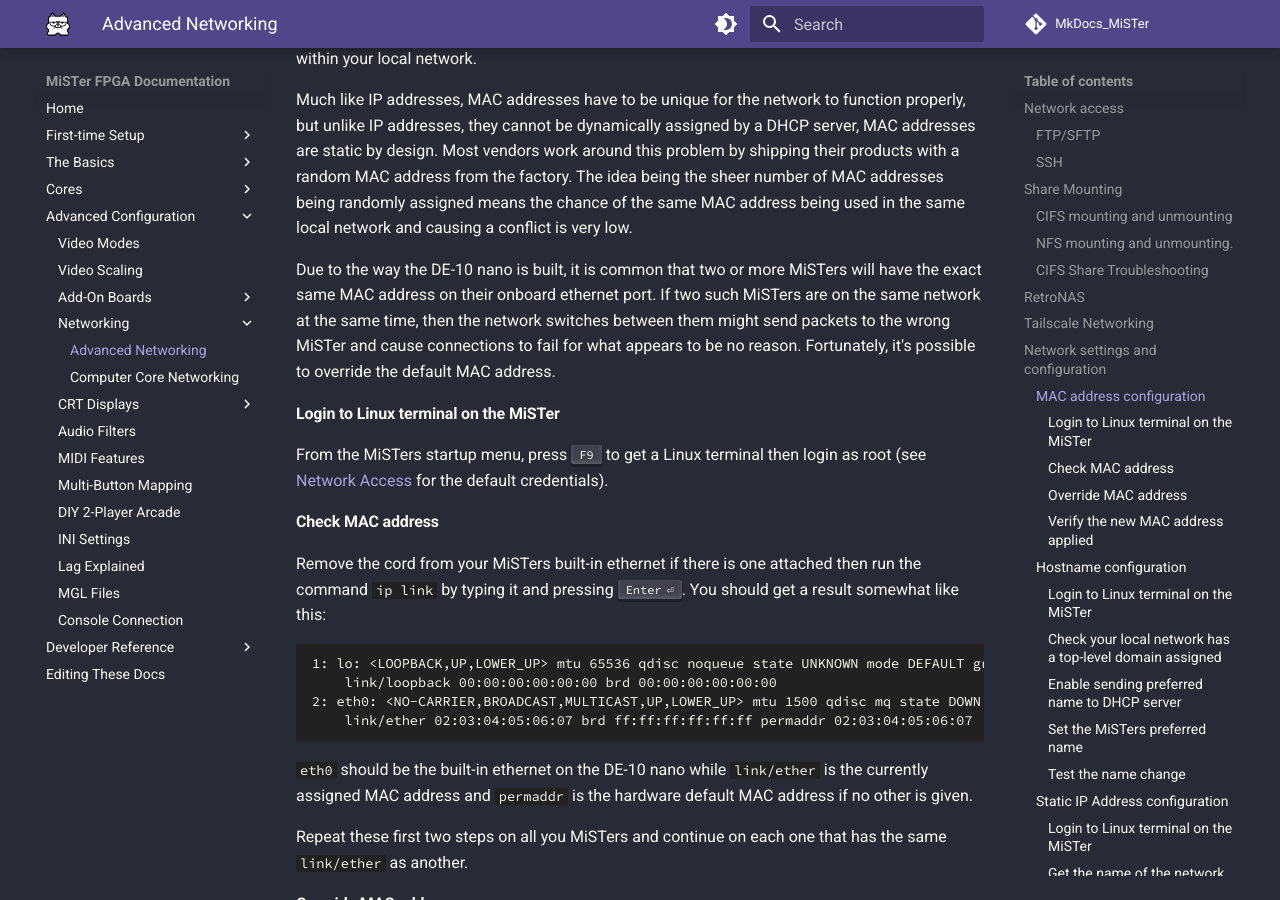
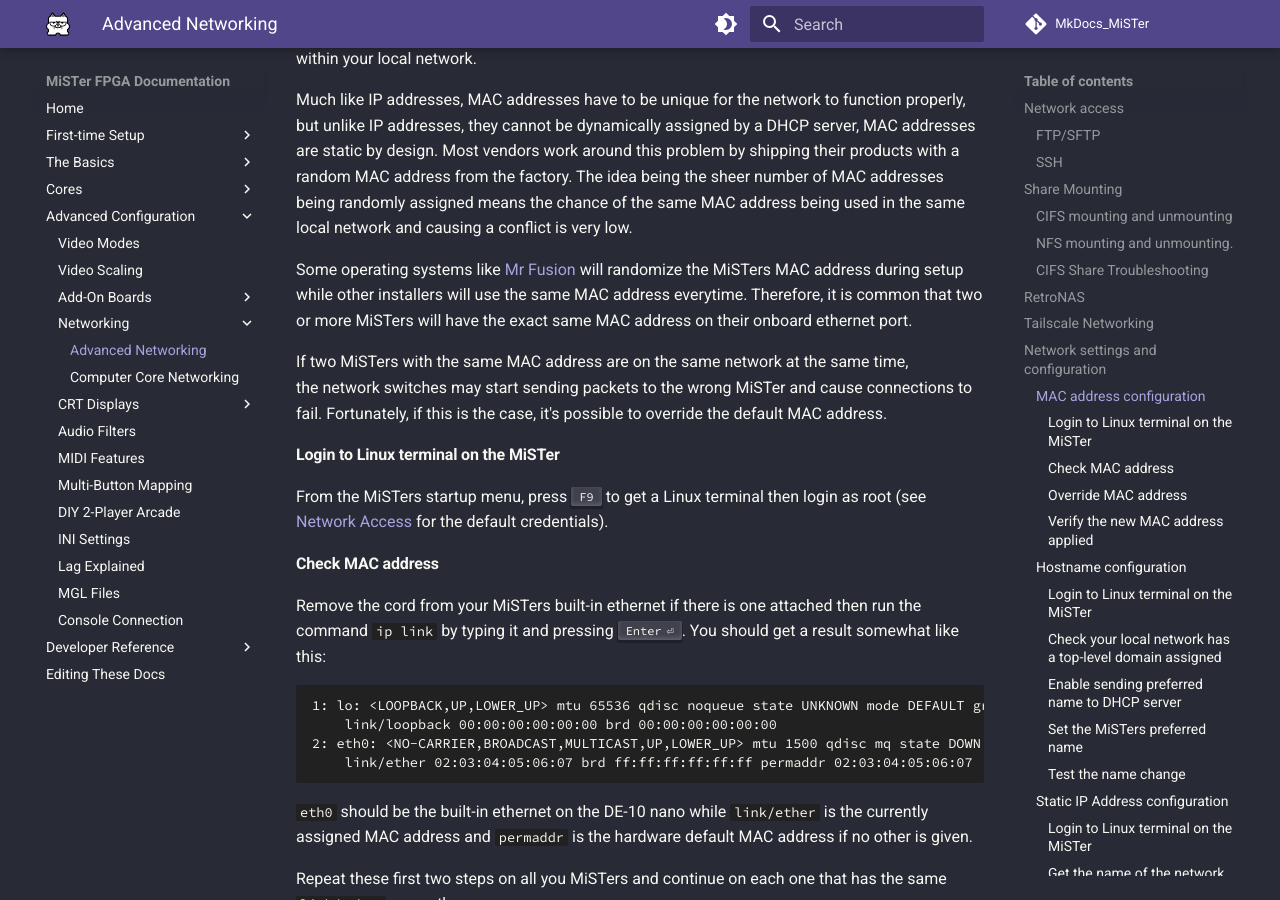
Before and after one commit to MiSTer-devel/MkDocs_MiSTer, an MkDocs documentation site: the page built from docs/advanced/network.md, in a window 1280 px wide and 900 px high, scrolled down 5178 px. Built offline with MkDocs 1.6.1 and Material for MkDocs 9.7.7, drawn with Linux system fonts in a browser that asks for light colours; comment, search, counter and statistics services are not loaded.

Commit message:
Mention Mr Fusion randomizing MAC addresses on setup.

```diff
--- a/docs/advanced/network.md
+++ b/docs/advanced/network.md
@@ -160,12 +160,13 @@
 The idea being the sheer number of MAC addresses being randomly assigned
 means the chance of the same MAC address being used in the same local network and causing a conflict is very low.
 
-Due to the way the DE-10 nano is built,
-it is common that two or more MiSTers will have the exact same MAC address on their onboard ethernet port.
-If two such MiSTers are on the same network at the same time, then the
-network switches between them might send packets to the wrong MiSTer
-and cause connections to fail for what appears to be no reason.
-Fortunately, it's possible to override the default MAC address.
+Some operating systems like [Mr Fusion](../setup/software.md#flash-mr-fusion-to-your-microsd)
+will randomize the MiSTers MAC address during setup while other installers will use the same MAC address everytime.
+Therefore, it is common that two or more MiSTers will have the exact same MAC address on their onboard ethernet port.
+
+If two MiSTers with the same MAC address are on the same network at the same time,
+the network switches may start sending packets to the wrong MiSTer and cause connections to fail.
+Fortunately, if this is the case, it's possible to override the default MAC address.
 
 #### Login to Linux terminal on the MiSTer
 From the MiSTers startup menu, press ++F9++ to get a Linux terminal then
```
